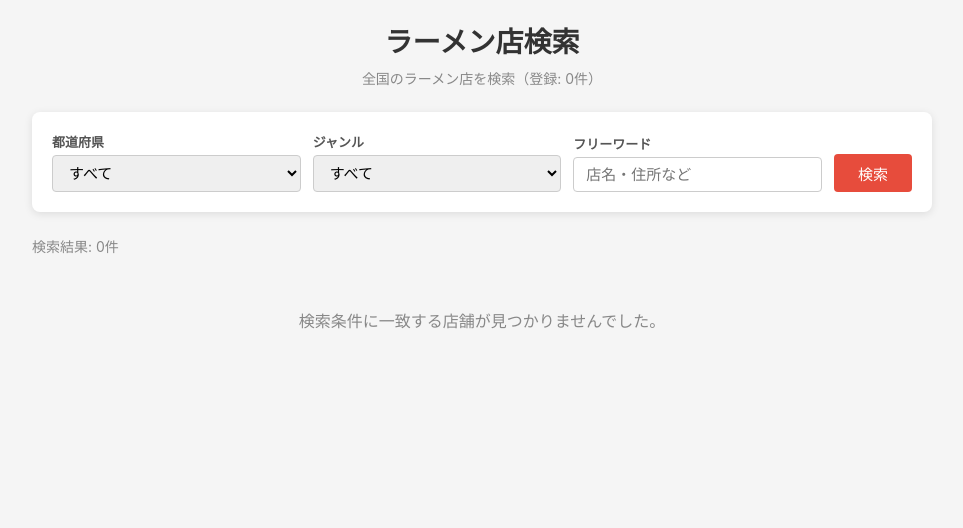
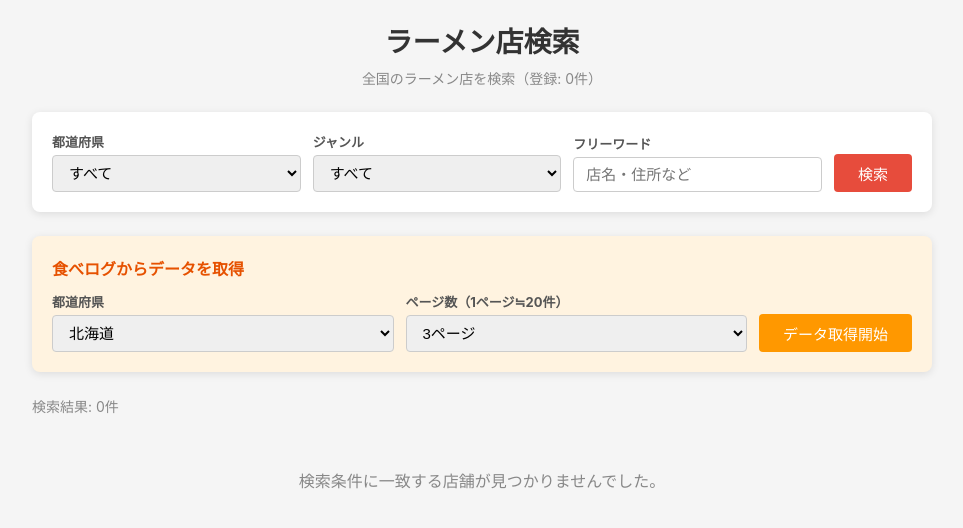
Before and after one commit to wachiwo/git-practice, a Flask app: page / in a window 1280 px wide. Shown: the top 528 px of the page, without its empty margins (158-1121 px from the left). Run offline with Flask 3, Linux system fonts and the light colour scheme; data that the repository does not hold is empty.

Commit message:
Add scraping from web UI
- Add /scrape endpoint to fetch data from Tabelog via browser
- Add /scrape/status API for real-time progress updates
- Add data fetch form to search page (prefecture + page count)
- Auto-reload page after scraping completes

Users can now fetch ramen shop data directly from the web
interface without using the command line.

https://claude.ai/code/session_01VnnSJUsVaWQPTaACpmS7rd

```diff
--- a/app.py
+++ b/app.py
@@ -6,9 +6,12 @@
     ブラウザで http://localhost:5000 にアクセス
 """
 
-from flask import Flask, render_template, request
+import threading
 
-from scraper.database import init_db, search_shops, get_shop_count
+from flask import Flask, render_template, request, jsonify, redirect, url_for
+
+from scraper.database import init_db, search_shops, get_shop_count, insert_shops
+from scraper.tabelog_scraper import PREFECTURES, build_url, fetch_page, parse_shops
 
 app = Flask(__name__)
 
@@ -60,6 +63,60 @@ def index():
     )
 
 
+scrape_status = {"running": False, "message": "", "count": 0}
+
+
+@app.route("/scrape", methods=["POST"])
+def scrape():
+    pref = request.form.get("scrape_prefecture", "")
+    pages = int(request.form.get("scrape_pages", 1))
+
+    if not pref or pref not in PREFECTURES:
+        return redirect(url_for("index"))
+
+    if scrape_status["running"]:
+        return redirect(url_for("index"))
+
+    def run_scrape():
+        import time
+        scrape_status["running"] = True
+        scrape_status["message"] = "取得中..."
+        scrape_status["count"] = 0
+
+        all_shops = []
+        for page in range(1, pages + 1):
+            try:
+                url = build_url(PREFECTURES[pref], page)
+                html = fetch_page(url)
+                shops = parse_shops(html)
+                all_shops.extend(shops)
+                scrape_status["message"] = f"ページ {page}/{pages} 完了（{len(all_shops)}件取得）"
+            except Exception as e:
+                scrape_status["message"] = f"エラー: {e}"
+                break
+            if page < pages:
+                time.sleep(3)
+
+        if all_shops:
+            inserted = insert_shops(all_shops, prefecture=pref)
+            scrape_status["count"] = inserted
+            scrape_status["message"] = f"完了: {inserted}件追加（合計 {get_shop_count()}件）"
+        elif "エラー" not in scrape_status["message"]:
+            scrape_status["message"] = "データが取得できませんでした。"
+
+        scrape_status["running"] = False
+
+    thread = threading.Thread(target=run_scrape)
+    thread.start()
+
+    return redirect(url_for("index"))
+
+
+@app.route("/scrape/status")
+def scrape_status_api():
+    return jsonify(scrape_status)
+
+
 if __name__ == "__main__":
     init_db()
     app.run(debug=True)
--- a/templates/index.html
+++ b/templates/index.html
@@ -170,6 +170,48 @@
       font-size: 16px;
     }
 
+    /* データ取得フォーム */
+    .scrape-form {
+      background: #fff3e0;
+      padding: 20px;
+      border-radius: 8px;
+      box-shadow: 0 2px 8px rgba(0,0,0,0.1);
+      margin-bottom: 24px;
+    }
+
+    .scrape-form h2 {
+      font-size: 16px;
+      margin-bottom: 12px;
+      color: #e65100;
+    }
+
+    .scrape-btn {
+      padding: 8px 24px;
+      font-size: 15px;
+      background: #ff9800;
+      color: #fff;
+      border: none;
+      border-radius: 4px;
+      cursor: pointer;
+      height: 38px;
+    }
+
+    .scrape-btn:hover {
+      background: #f57c00;
+    }
+
+    .scrape-btn:disabled {
+      background: #ccc;
+      cursor: not-allowed;
+    }
+
+    #scrape-status {
+      margin-top: 12px;
+      font-size: 14px;
+      color: #555;
+      display: none;
+    }
+
     /* レスポンシブ */
     @media (max-width: 600px) {
       .form-row {
@@ -221,6 +263,37 @@
       </div>
     </form>
 
+    <div class="scrape-form">
+      <h2>食べログからデータを取得</h2>
+      <form id="scrapeForm" action="/scrape" method="post">
+        <div class="form-row">
+          <div class="form-group">
+            <label for="scrape_prefecture">都道府県</label>
+            <select name="scrape_prefecture" id="scrape_prefecture">
+              {% for key, name in prefectures.items() %}
+                {% if key %}
+                <option value="{{ key }}">{{ name }}</option>
+                {% endif %}
+              {% endfor %}
+            </select>
+          </div>
+
+          <div class="form-group">
+            <label for="scrape_pages">ページ数（1ページ≒20件）</label>
+            <select name="scrape_pages" id="scrape_pages">
+              <option value="1">1ページ</option>
+              <option value="3" selected>3ページ</option>
+              <option value="5">5ページ</option>
+              <option value="10">10ページ</option>
+            </select>
+          </div>
+
+          <button type="submit" class="scrape-btn" id="scrapeBtn">データ取得開始</button>
+        </div>
+      </form>
+      <div id="scrape-status"></div>
+    </div>
+
     <div class="result-header">
       <span class="result-count">検索結果: {{ results|length }}件</span>
     </div>
@@ -254,5 +327,36 @@
       {% endif %}
     </div>
   </div>
+
+  <script>
+    document.getElementById('scrapeForm').addEventListener('submit', function(e) {
+      e.preventDefault();
+      var btn = document.getElementById('scrapeBtn');
+      var status = document.getElementById('scrape-status');
+      btn.disabled = true;
+      btn.textContent = '取得中...';
+      status.style.display = 'block';
+      status.textContent = '食べログからデータを取得しています...';
+
+      fetch('/scrape', {
+        method: 'POST',
+        body: new FormData(this)
+      });
+
+      var interval = setInterval(function() {
+        fetch('/scrape/status')
+          .then(function(res) { return res.json(); })
+          .then(function(data) {
+            status.textContent = data.message;
+            if (!data.running) {
+              clearInterval(interval);
+              btn.disabled = false;
+              btn.textContent = 'データ取得開始';
+              setTimeout(function() { location.reload(); }, 1500);
+            }
+          });
+      }, 2000);
+    });
+  </script>
 </body>
 </html>
```
